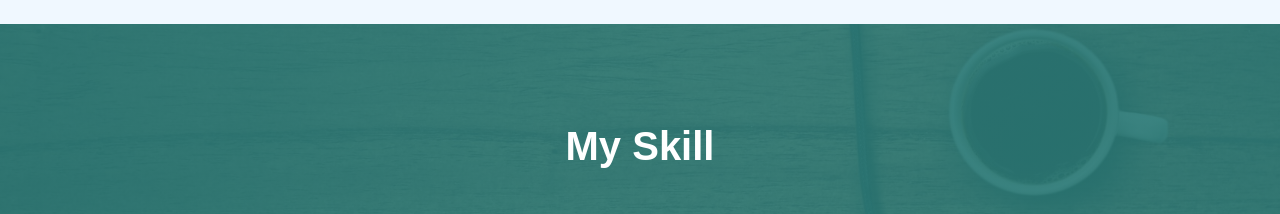
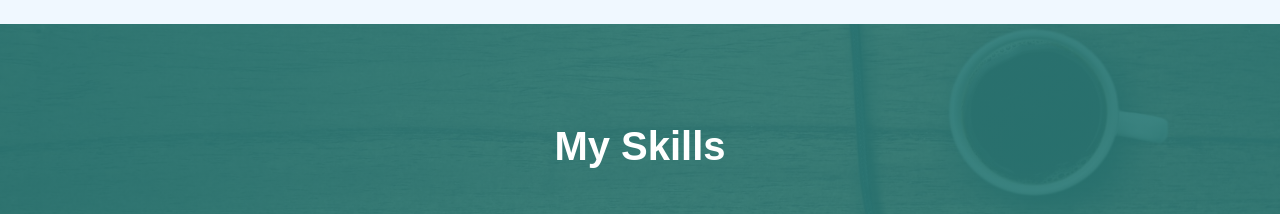
Before and after one commit to NanthaVenkat/nk-portfolio, a plain HTML site: page index.html in a window 1280 px wide. Shown: the part 2500-2714 px from the top of the page. Drawn offline with Linux system fonts and the light colour scheme; a web font is replaced by a local one.

Commit message:
skillToSkills index.html

```diff
--- a/index.html
+++ b/index.html
@@ -136,7 +136,7 @@
 
     <!-- Skill Section -->
     <section id="skill" style="padding: 100px 0px;">
-        <div class="heading"><h2 style="color: #fff;">My Skill</h2></div>
+        <div class="heading"><h2 style="color: #fff;">My Skills</h2></div>
         <div class="skill-wrapper">
             <div class="icon-box">
                 <img src="Image/responsive.png" alt=""><span>front-end</span>
```
